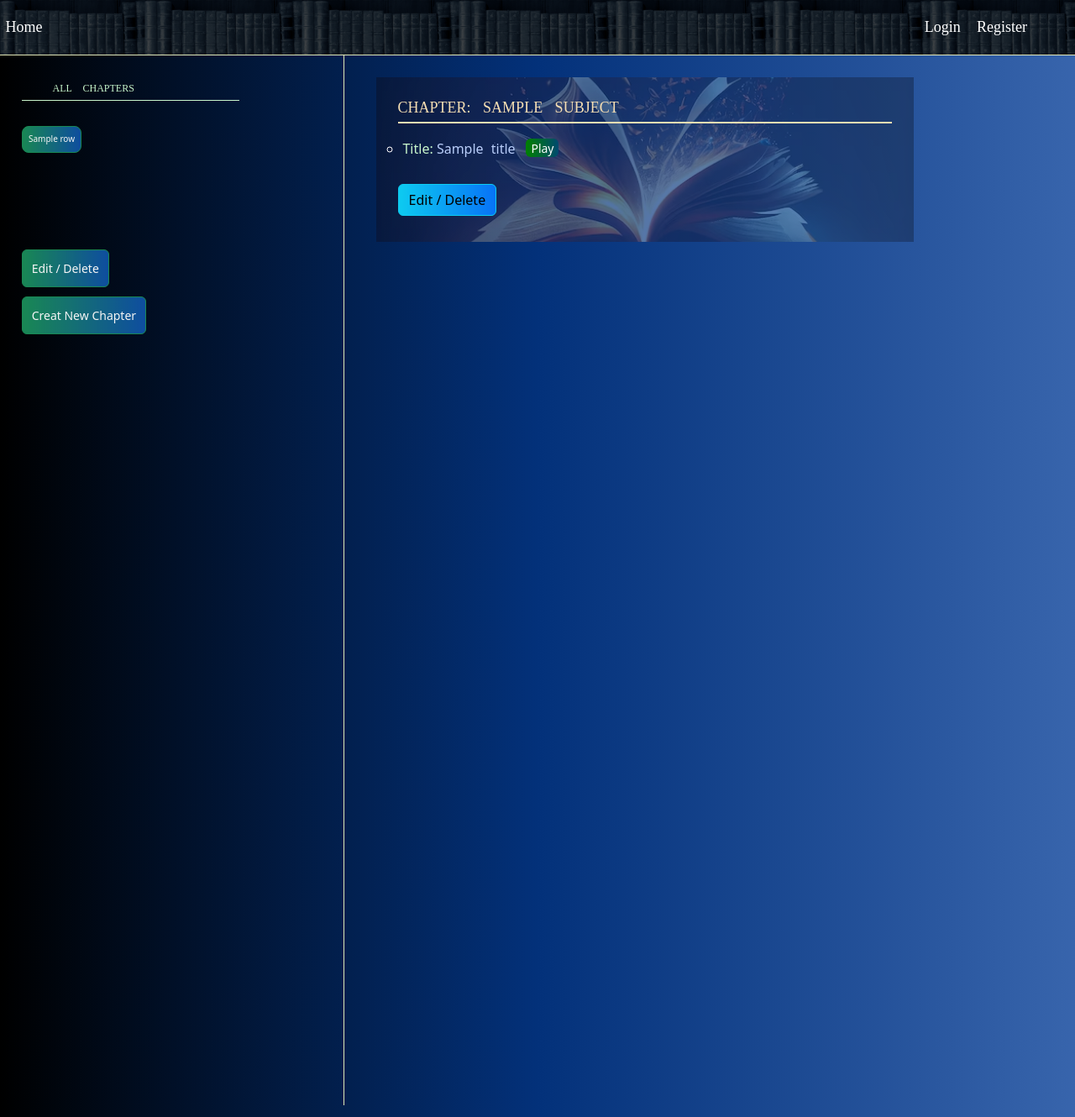
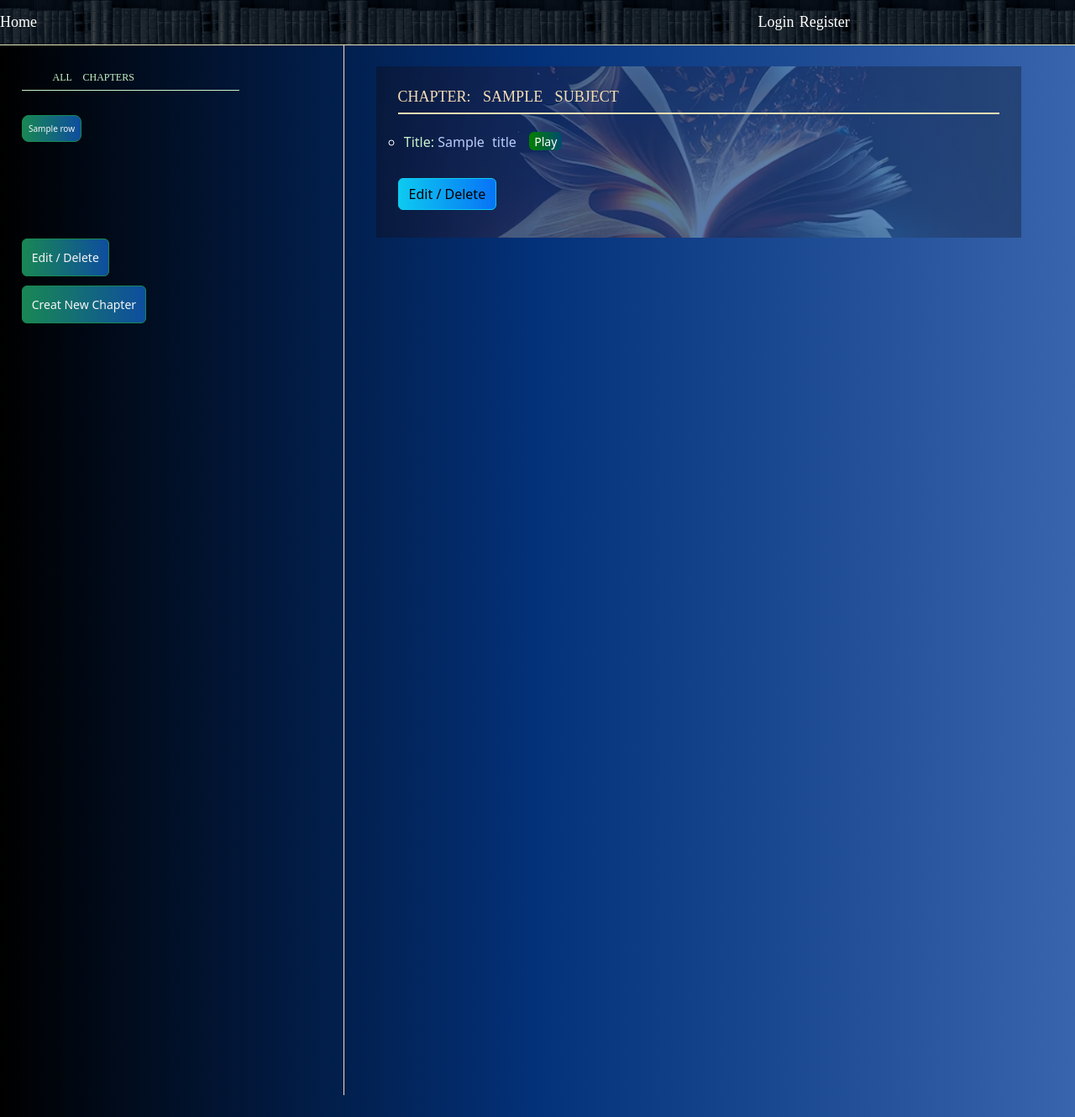
Before and after one commit to Shailen85/Link.Book, a Python web app: template templates/subject.html in a window 1280 px wide. Shown: the whole page at 84% size. Run offline with Jinja, Linux system fonts and the light colour scheme; the template is opened without the code that fills it: most values are stand-ins (such as "Sample title", 1, 10 or a date in 2020); some libraries are stand-ins or nearby versions.

Commit message:
Add files via upload

```diff
--- a/static/styles.css
+++ b/static/styles.css
@@ -1,12 +1,14 @@
-#body{
+body{
     height:1330px;
+    /* max-width: 100px; */
     background-image: linear-gradient(to right, rgb(0, 0, 0), rgb(3, 49, 122), rgba(2, 59, 150, 0.788));
     /* background-image: url("/static/pictures/titled.png"); */
     background-size: contain;
     background-size: cover;
     background-repeat: no-repeat;
     background-position: center;
-    /* max-height: 100%;  */
+    margin: 0;
+    padding: 0;
 }
 
 /* --------------------------------Index Page------------------------------------------ */
@@ -137,6 +139,7 @@ p1{
 }
 /* --------------------------------layout navigation bar------------------------------------- */
 #navbar {
+    width: 100%;
     border-bottom: solid rgb(226, 231, 183);
     border-width: 1px;
     position: relative;
@@ -157,6 +160,7 @@ p1{
     margin-top: -1%;
 }
 #navbar ul {
+    /* border: solid white; */
     position: relative; /* entire ul */
     list-style: none; /* Remove bullet points from the list */
     margin-bottom: 0%;
@@ -164,7 +168,7 @@ p1{
     display:flex; /* Display items horizontally */
 }
 #navbar ul li {
-    /* border: solid; */
+    /* border: solid white; */
     width: 100%;
     position: relative;
     display:flex;
@@ -174,29 +178,29 @@ p1{
     position: relative;
     text-decoration: none; /* Remove underlines from links */
     color:rgb(255, 255, 255); /* Text color for links */
-    padding: 1%;
+    /* padding: 1%; */
 }
 #navbar a:hover{
     color: greenyellow;
 }
-#navbar_title_right{
-    position: relative;
-    margin-left: 75%;
-    margin-right: 1%;
-}
 #navbar_title_left{
     /* border: solid; */
     position: relative;
-    margin-left: 5%;
+    margin-right: 2%;
+}
+#navbar_title_right{
+    /* border: solid; */
+    position: relative;
+    margin-left: 45%;
     margin-right: 1%;
 }
 #navbar form {
-    /* border: solid; */
-    margin-left: 50%;
-    margin-top: -40px;
+    /* border: solid white; */
+    padding-left: 30%;
+    padding-top: 2%;
     display: flex;
     align-items: center;
-    position:absolute;
+    /* position:absolute; */
 }
 #navbar form input{
     font-family: 'Times New Roman', Times, serif;
@@ -280,10 +284,10 @@ button{
     --bg-image-opacity: 0.3;
     margin-top: 2%;
     border-radius: 8px;
-    width: 50%;
+    width: 60%;
     padding: 2%;
     position: absolute;
-    right: 15%;
+    right: 5%;
     height: auto;
     color: rgb(255, 255, 255);
 }
```
